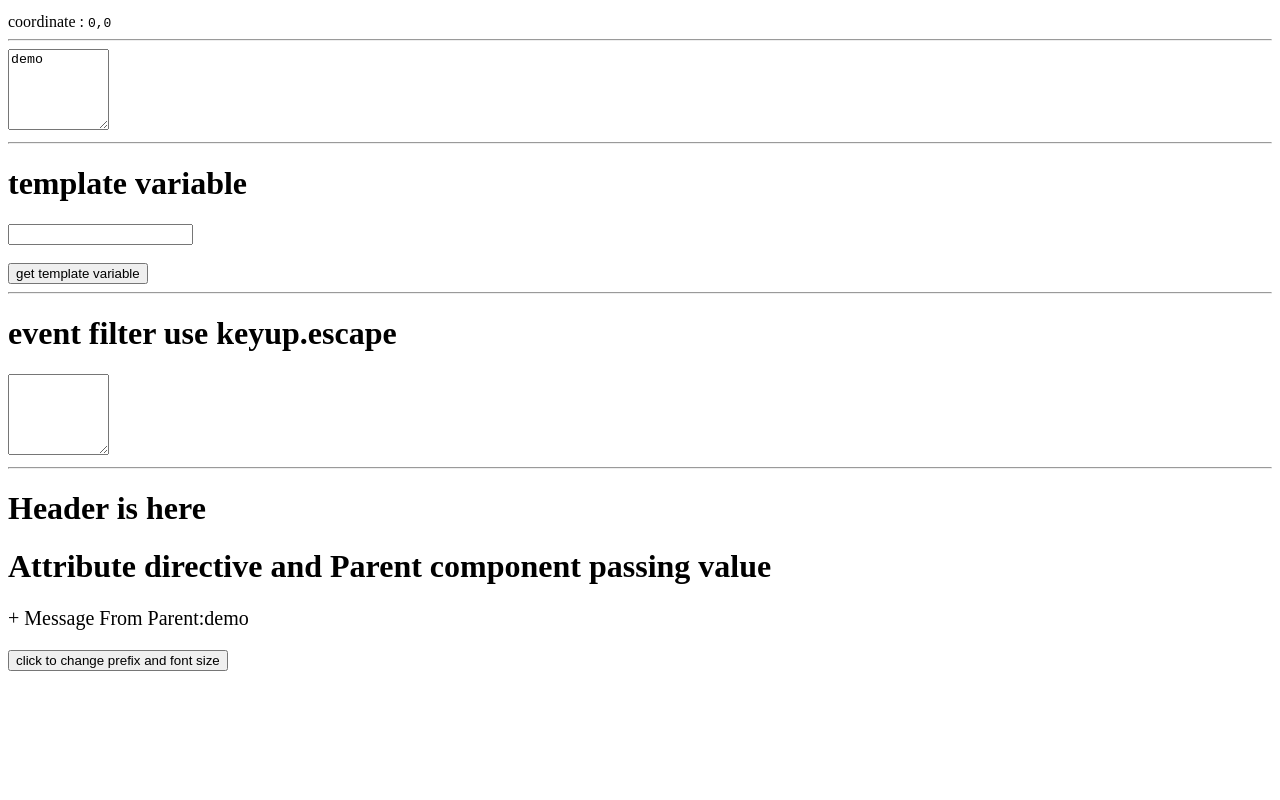
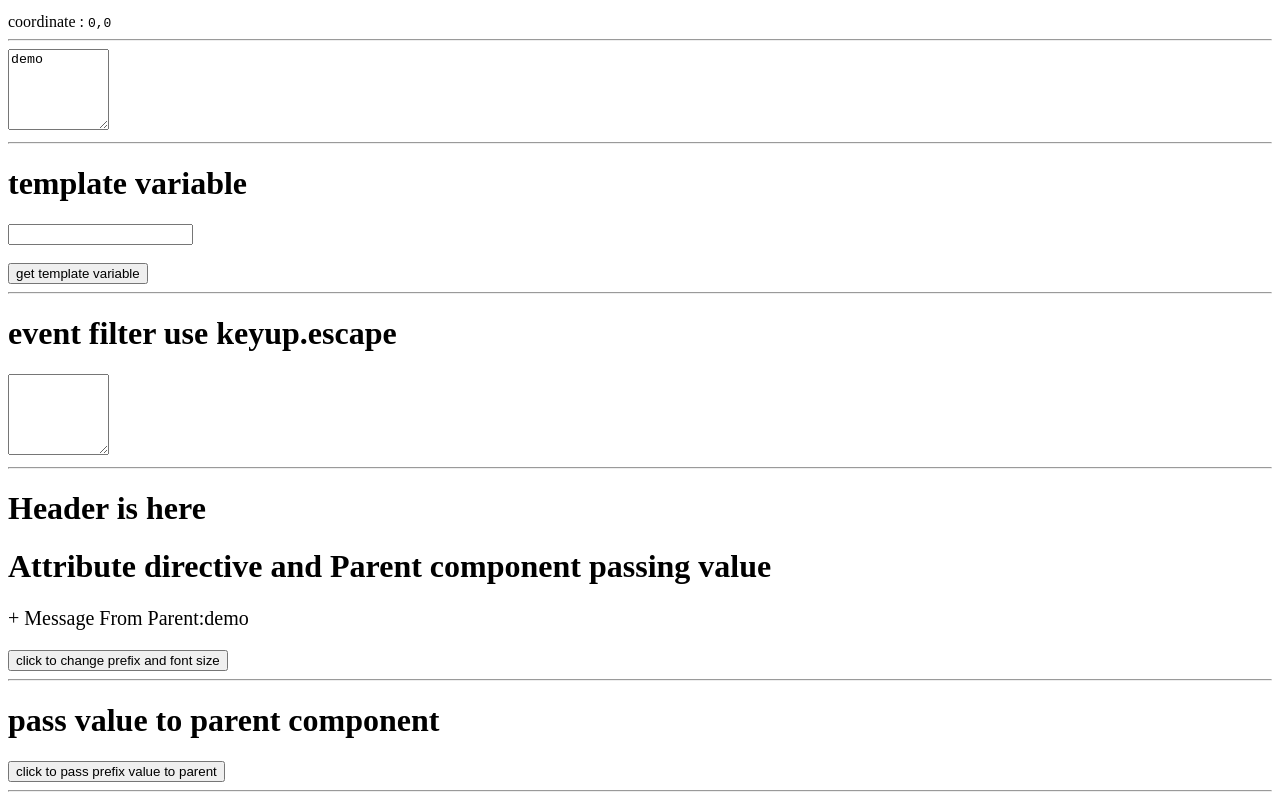
Before and after one commit to n1046728/angular_learn, an Angular app: page / in a window 1280 px wide. Shown: the part 185-985 px from the top of the page. Before the commit the page ends 864 px from the top, so only its background shows below. Built offline with nearby package versions, Linux system fonts and the light colour scheme.

Commit message:
pass value from child to parent

```diff
--- a/src/app/app.component.html
+++ b/src/app/app.component.html
@@ -26,5 +26,5 @@
   <h1>Header is here</h1>
   <!-- add header component -->
   <!-- see pass value to child -->
-  <app-header [message]="title" ></app-header>
+  <app-header [message]="title" (update)="title = $event"></app-header>
 </div>
--- a/src/app/header/header/header.component.html
+++ b/src/app/header/header/header.component.html
@@ -1,3 +1,8 @@
 <h1>Attribute directive and Parent component passing value</h1>
 <p [class.highlight]='isUpdate' [style.font-size.px]="fontSize"> {{prefix}}+ Message From Parent:{{message}}</p>
 <button type="button" (click)="changePrefix()">click to change prefix and font size</button>
+
+<hr>
+<h1>pass value to parent component</h1>
+<button type="button" (click)="emitDataToParent()">click to pass prefix value to parent</button>
+<hr>
--- a/src/app/header/header/header.component.ts
+++ b/src/app/header/header/header.component.ts
@@ -1,4 +1,4 @@
-import { Component, Input } from '@angular/core';
+import { Component, EventEmitter, Input, Output } from '@angular/core';
 
 @Component({
   selector: 'app-header',
@@ -8,6 +8,7 @@ import { Component, Input } from '@angular/core';
 export class HeaderComponent {
   isUpdate=false;;
   @Input() message ='';
+  @Output() update = new EventEmitter<string>();
   prefix='';
   fontSize=20;
 
@@ -17,4 +18,9 @@ export class HeaderComponent {
     this.fontSize++;
 
   }
+
+  emitDataToParent(){
+    this.prefix='it come from child component';
+    this.update.emit(this.prefix);
+  }
 }
```
